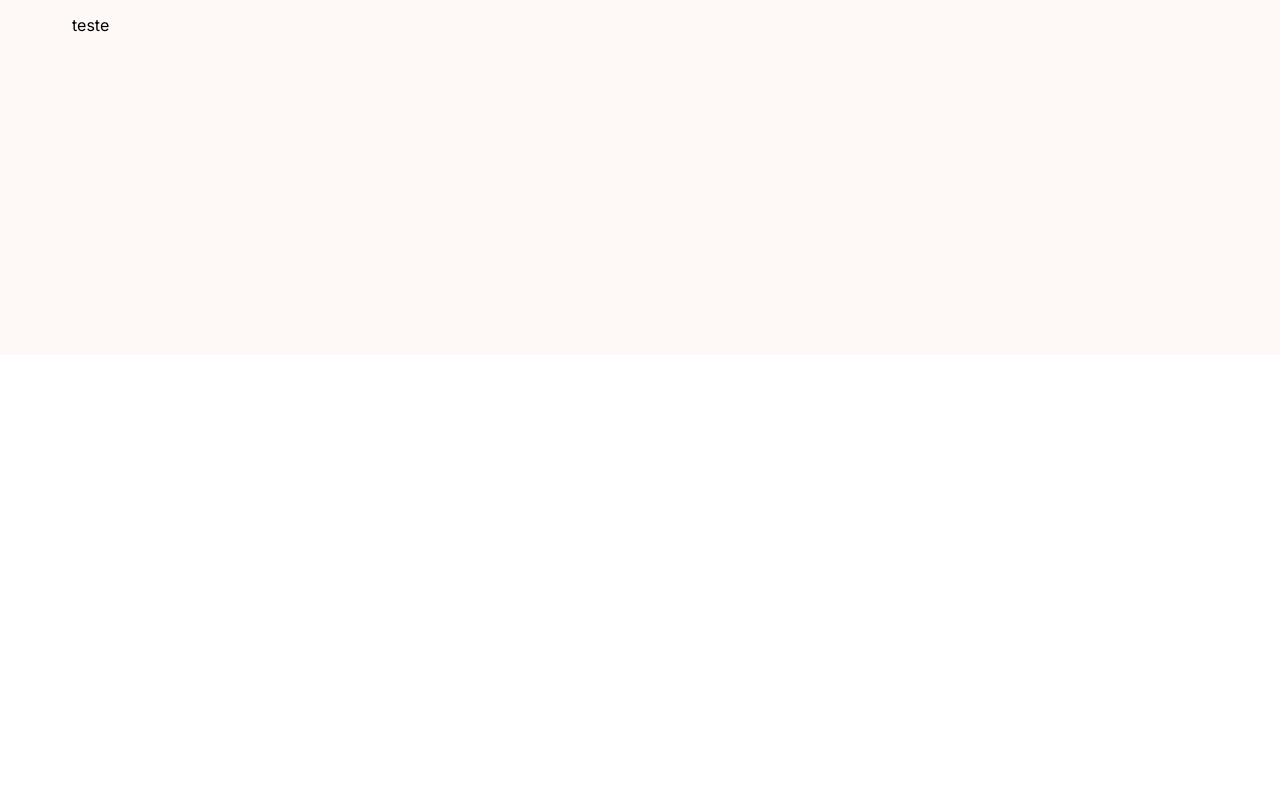
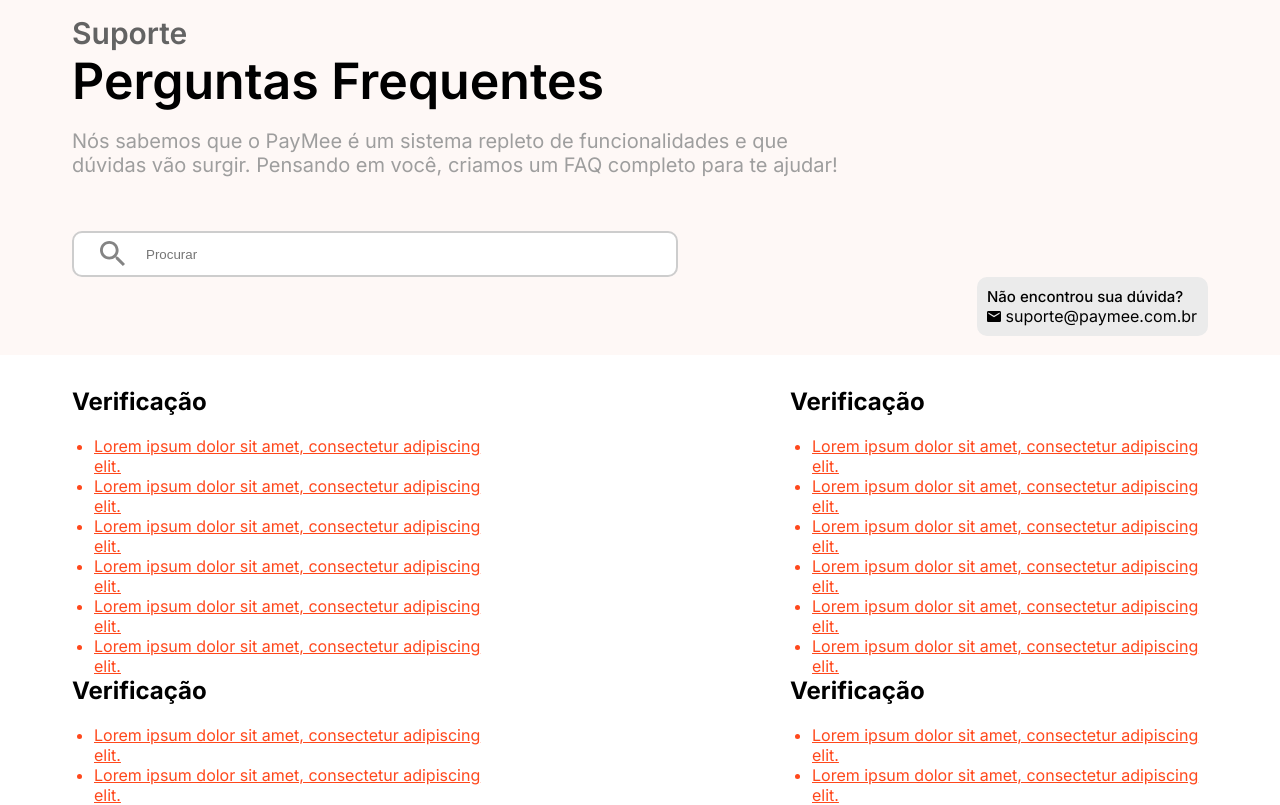
Before and after one commit to feehsantanajs/paymee, a React (Vite) app: page /support in a window 1280 px wide. Shown: the part 140-945 px from the top of the page. Before the commit the page ends 800 px from the top, so only its background shows below. Built offline with nearby package versions, Linux system fonts and the light colour scheme.

Commit message:
updated support page

```diff
--- a/src/pages/Support/index.tsx
+++ b/src/pages/Support/index.tsx
@@ -1,14 +1,93 @@
+
+import './styles.scss'
+
+import SearchIcon from '../../assets/icons/search-icon.svg'
+import EmailIcon from '../../assets/icons/email-icon.svg'
+
+import { FooterContainer } from '../../components/FooterContainer'
 import { HeaderMenu } from '../../components/HeaderMenu'
-import './styles.scss'
-export function Support(){
+import { ReadyContainer } from '../../components/ReadyContainer'
+export function Support() {
   return (
     <div id='container-support'>
       <HeaderMenu />
       <div className='questions-support'>
         <div className='content-quertions-support'>
-        teste
+          <h2>Suporte</h2>
+          <h1>Perguntas Frequentes</h1>
+          <p>Nós sabemos que o PayMee é um sistema repleto de funcionalidades e que<br /> dúvidas vão surgir. Pensando em você,  criamos um FAQ completo para te ajudar!</p>
+          <div className='input-search'>
+            <img src={SearchIcon} alt="Pesquisar" />
+            <input type="text" placeholder='Procurar' />
+          </div>
+          <div className='email-support'>
+            <span>Não encontrou sua dúvida? </span>
+            <span><img src={EmailIcon} alt="email" /> suporte@paymee.com.br</span>
+          </div>
         </div>
       </div>
+      <div id='verifications'>
+        <div className='content-verification'>
+
+          <div className='part-one'>
+            <div className='verification first'>
+              <h2>Verificação</h2>
+              <ul>
+                <li><a href="#">Lorem ipsum dolor sit amet, consectetur adipiscing elit.</a> </li>
+                <li><a href="#">Lorem ipsum dolor sit amet, consectetur adipiscing elit.</a> </li>
+                <li><a href="#">Lorem ipsum dolor sit amet, consectetur adipiscing elit.</a> </li>
+                <li><a href="#">Lorem ipsum dolor sit amet, consectetur adipiscing elit.</a> </li>
+                <li><a href="#">Lorem ipsum dolor sit amet, consectetur adipiscing elit.</a> </li>
+                <li><a href="#">Lorem ipsum dolor sit amet, consectetur adipiscing elit.</a> </li>
+              </ul>
+            </div>
+
+            <div className='verification two'>
+              <h2>Verificação</h2>
+              <ul>
+                <li><a href="#">Lorem ipsum dolor sit amet, consectetur adipiscing elit.</a> </li>
+                <li><a href="#">Lorem ipsum dolor sit amet, consectetur adipiscing elit.</a> </li>
+                <li><a href="#">Lorem ipsum dolor sit amet, consectetur adipiscing elit.</a> </li>
+                <li><a href="#">Lorem ipsum dolor sit amet, consectetur adipiscing elit.</a> </li>
+                <li><a href="#">Lorem ipsum dolor sit amet, consectetur adipiscing elit.</a> </li>
+                <li><a href="#">Lorem ipsum dolor sit amet, consectetur adipiscing elit.</a> </li>
+              </ul>
+            </div>
+          </div>
+
+          <div className='part-two'>
+            <div className='verification three'>
+              <h2>Verificação</h2>
+              <ul>
+                <li><a href="#">Lorem ipsum dolor sit amet, consectetur adipiscing elit.</a> </li>
+                <li><a href="#">Lorem ipsum dolor sit amet, consectetur adipiscing elit.</a> </li>
+                <li><a href="#">Lorem ipsum dolor sit amet, consectetur adipiscing elit.</a> </li>
+                <li><a href="#">Lorem ipsum dolor sit amet, consectetur adipiscing elit.</a> </li>
+                <li><a href="#">Lorem ipsum dolor sit amet, consectetur adipiscing elit.</a> </li>
+                <li><a href="#">Lorem ipsum dolor sit amet, consectetur adipiscing elit.</a> </li>
+              </ul>
+            </div>
+
+            <div className='verification four'>
+              <h2>Verificação</h2>
+              <ul>
+                <li><a href="#">Lorem ipsum dolor sit amet, consectetur adipiscing elit.</a> </li>
+                <li><a href="#">Lorem ipsum dolor sit amet, consectetur adipiscing elit.</a> </li>
+                <li><a href="#">Lorem ipsum dolor sit amet, consectetur adipiscing elit.</a> </li>
+                <li><a href="#">Lorem ipsum dolor sit amet, consectetur adipiscing elit.</a> </li>
+                <li><a href="#">Lorem ipsum dolor sit amet, consectetur adipiscing elit.</a> </li>
+                <li><a href="#">Lorem ipsum dolor sit amet, consectetur adipiscing elit.</a> </li>
+              </ul>
+            </div>
+          </div>
+        </div>
+
+      </div>
+      <div className='ready'>
+        <ReadyContainer />
+      </div>
+
+      <FooterContainer />
     </div>
 
   )
--- a/src/pages/Support/styles.scss
+++ b/src/pages/Support/styles.scss
@@ -3,11 +3,117 @@
   display:flex;
   justify-content: center;
   flex-direction: column;
+
+
   .questions-support{
+    height:42rem;
+    padding:8rem  7.2rem;
+    background: rgba(253, 243, 240, 0.6);
+    .content-quertions-support{
+      margin:0 auto;
+      max-width:144.6rem;
+      width:100%;
 
-    padding:8rem  7.2rem;
-    height:42rem;
-    background: rgba(253, 243, 240, 0.6);
+      h2{
+        font-weight: 600;
+        font-size: 3rem;
+        line-height: 3.6rem;
 
+        color: #636363;
+
+      }
+      h1{
+        font-weight: 600;
+        font-size: 5rem;
+        line-height: 6.1rem;
+        color:#000000;
+      }
+      p{
+        margin-top:1.7rem;
+        font-weight: 400;
+        font-size: 2rem;
+        line-height: 2.4rem;
+
+        color: #9E9E9E;
+
+      }
+      .input-search{
+        background-color: white;
+        margin-top:5.4rem;
+        display:flex;
+        border: 2px solid #CDCDCD;
+        border-radius:10px;
+
+        height:4.6rem;
+        max-width: 60.6rem;
+        width:100%;
+
+        padding:0 2.6rem;
+        img{
+          width:2.6rem;
+        }
+        input{
+          margin-left:2rem;
+          width:100%;
+          border:0;
+
+          &:focus{
+            outline: none;
+          }
+        }
+      }
+      .email-support{
+
+        width:23.1rem;
+        margin-left: auto;
+        padding:1rem;
+
+        background-color: #EBEBEB;
+        border-radius: 10px;
+        span{
+          display: block;
+
+          &:first-child{
+            font-weight: 500;
+            font-size: 1.5rem;
+
+          }
+        }
+      }
+
+    }
+  }
+
+  #verifications{
+    padding:0 7.2rem;
+
+    .content-verification{
+      width:100%;
+      max-width: 144.6rem;
+      margin:0 auto;
+      margin:3.2rem auto 9rem;
+
+      display:flex;
+      align-items: center;
+      justify-content: start;
+      gap:30rem;
+
+
+      .verification{
+        ul{
+          margin-top:2rem;
+          padding-left:2.2rem;
+          color:var(--orange-500);
+          li{
+            a{
+              font-weight: 400;
+              font-size:1.6rem;
+              line-height: 2rem;
+              color:var(--orange-500);
+            }
+          }
+        }
+      }
+    }
   }
 }
--- a/src/styles/global.scss
+++ b/src/styles/global.scss
@@ -66,3 +66,7 @@ p{
 
   }
 }
+
+.ready{
+  margin: 8rem auto;
+}
```
Also changed, not shown: src/assets/icons/email-icon.svg (added), src/assets/icons/search-icon.svg (added).
